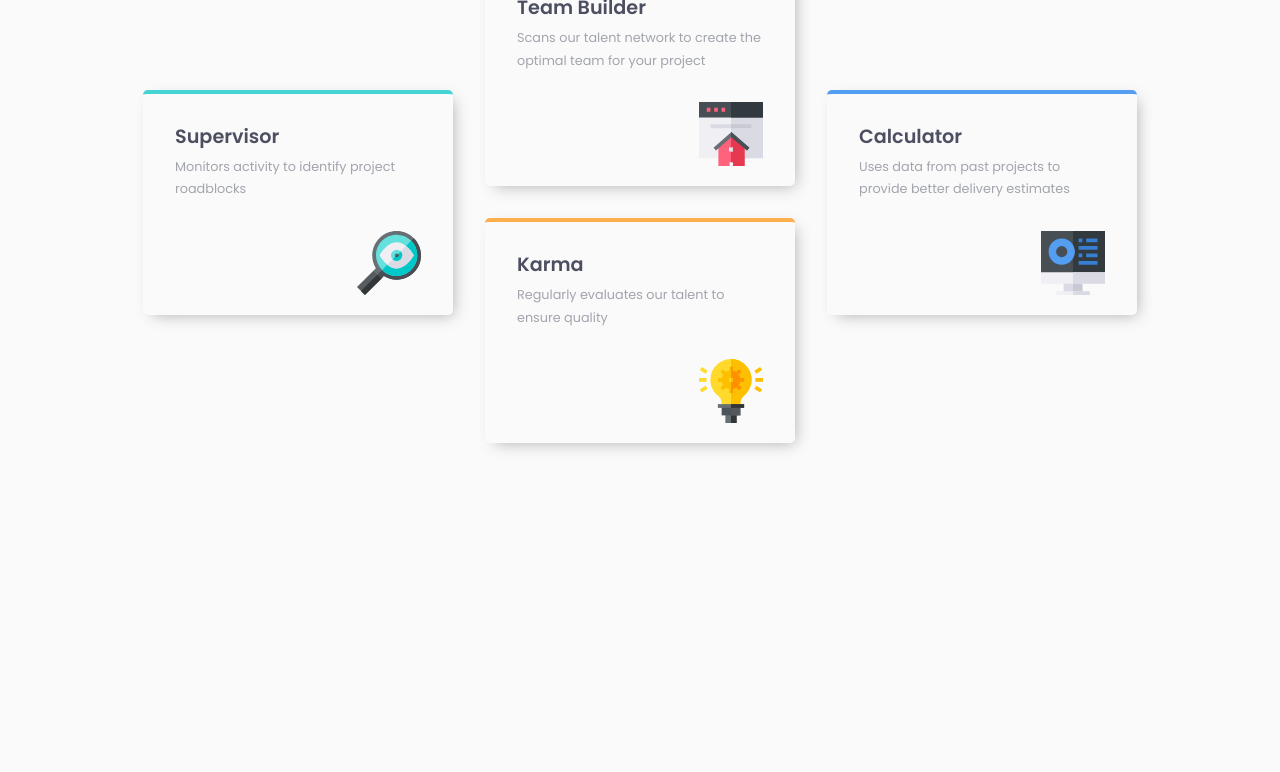
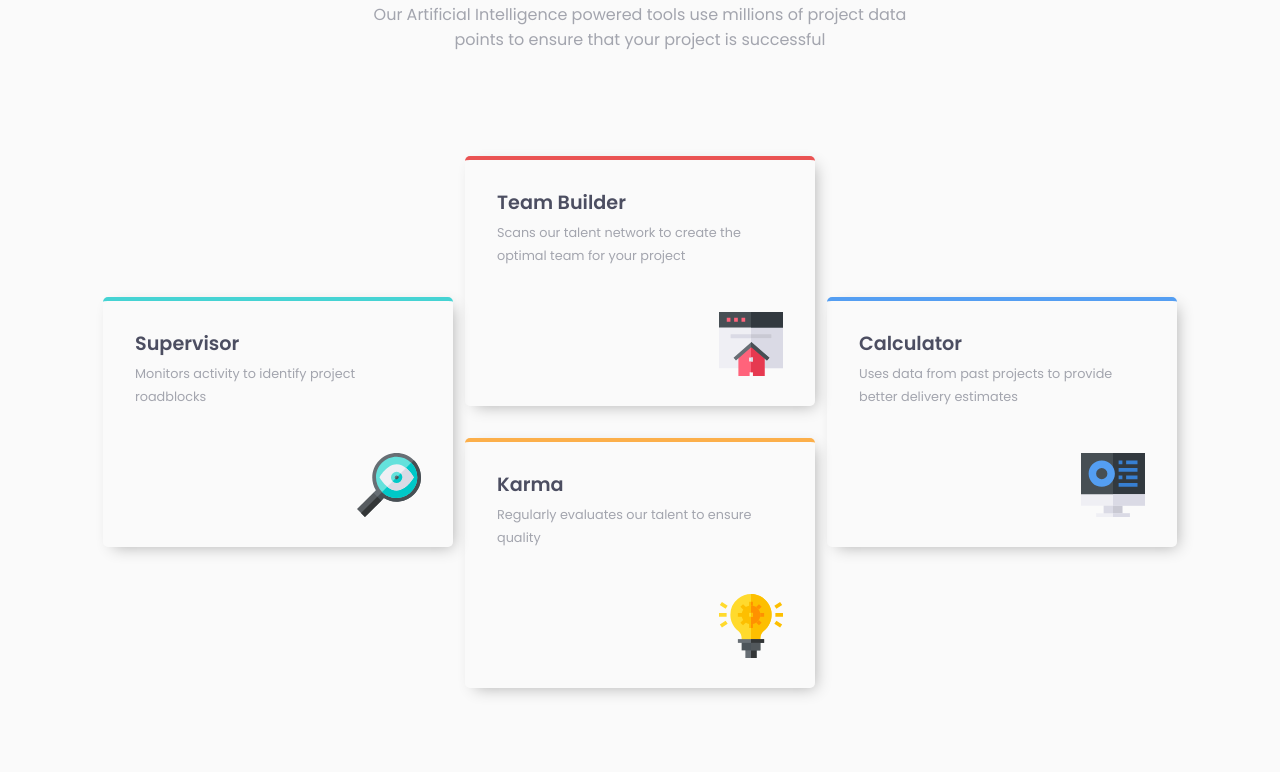
Before and after one commit to sbapollocoder/fourcardfeature, a plain HTML site: page index.html in a window 1280 px wide. Shown: the part 210-982 px from the top of the page. Before the commit the page ends 800 px from the top, so only its background shows below. Drawn offline with Linux system fonts and the light colour scheme.

Commit message:
Design fixes

```diff
--- a/scss/site.scss
+++ b/scss/site.scss
@@ -21,60 +21,67 @@
 
 .main {
   text-align: center;
+  padding: 3.25rem 0px;
 
   .header {
-    padding: 1.5rem;
+    padding: 1.75rem;
     h1 {
       font-weight: lighter;
-      font-size: 1.5rem;
+      font-size: 1.6rem;
     }
 
     h2 {
-      font-size: 1.5rem;
+      font-size: 1.6rem;
     }
 
     p {
-      font-size: 0.9rem;
+      margin-top: 1rem;
+      font-size: 0.95rem;
+      color: $grayish-blue;
     }
   }
 
   .container {
     display: grid;
-    grid-template-columns: auto 310px auto;
+    grid-template-columns: 1fr;
     grid-template-rows: 4;
     column-gap: 2rem;
     row-gap: 2rem;
-    padding: 2rem;
+    margin-top: 3rem;
 
     .supervisor {
       grid-row-start: 1;
       grid-row-end: 1;
-      grid-column-start: 2;
-      grid-column-end: 3;
+      grid-column-start: 1;
+      grid-column-end: span 1;
+      justify-self: center;
       border-top: $cyan 4px solid;
     }
 
     .team-builder {
       grid-row-start: 2;
       grid-row-end: 2;
-      grid-column-start: 2;
-      grid-column-end: 3;
+      grid-column-start: 1;
+      grid-column-end: span 1;
+      justify-self: center;
       border-top: $red 4px solid;
     }
 
     .karma {
       grid-row-start: 3;
       grid-row-end: 3;
-      grid-column-start: 2;
-      grid-column-end: 3;
+      grid-column-start: 1;
+      grid-column-end: span 1;
+      justify-self: center;
       border-top: $orange 4px solid;
     }
 
     .calculator {
       grid-row-start: 4;
       grid-row-end: 4;
-      grid-column-start: 2;
-      grid-column-end: 3;
+      grid-column-start: 1;
+      grid-column-end: span 1;
+      justify-self: center;
       border-top: $blue 4px solid;
     }
 
@@ -146,15 +153,17 @@
       padding: 1.5rem;
       h1 {
         font-weight: lighter;
-        font-size: 1.5rem;
+        font-size: 2.5rem;
       }
 
       h2 {
-        font-size: 1.5rem;
+        font-size: 2.5rem;
       }
 
       p {
-        font-size: 0.9rem;
+        margin: 1rem auto 0 auto;
+        width: 34.375rem;
+        font-size: 1rem;
       }
     }
 
@@ -165,6 +174,15 @@
       column-gap: 2rem;
       row-gap: 2rem;
       padding: 2rem;
+
+      .card {
+        width: 350px;
+        height: 250px;
+
+        &-image {
+          top: 120px;
+        }
+      }
 
       .supervisor {
         grid-row-start: 2;
@@ -207,7 +225,7 @@
 }
 
 // tablet
-@media screen and (min-width: 769px) and (max-width: 1024px) {
+@media screen and (min-width: 768px) and (max-width: 1024px) {
   .main {
     .container {
       grid-template-columns: auto auto;
```
Also changed, not shown: css/site.css, 1 other file.
